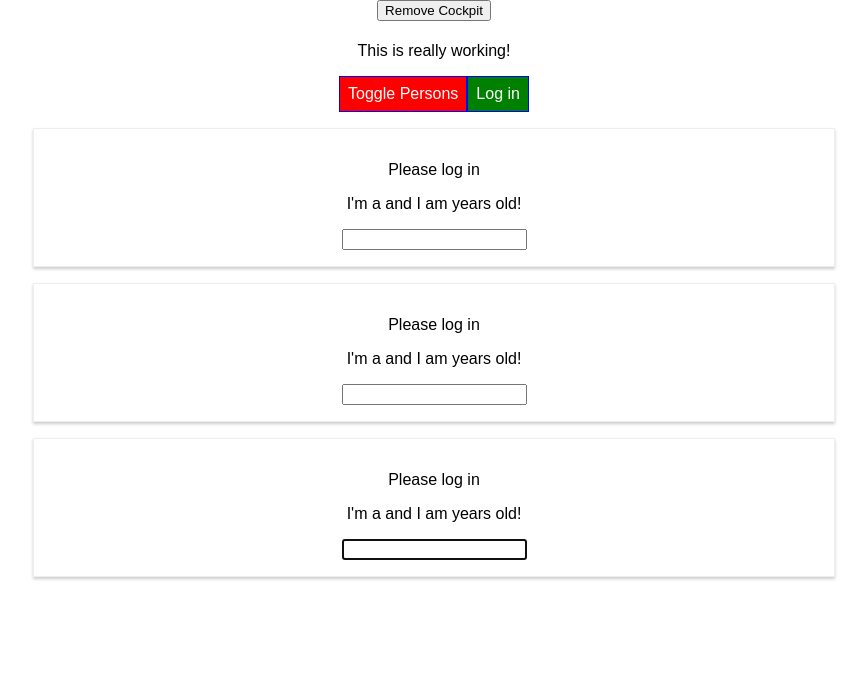
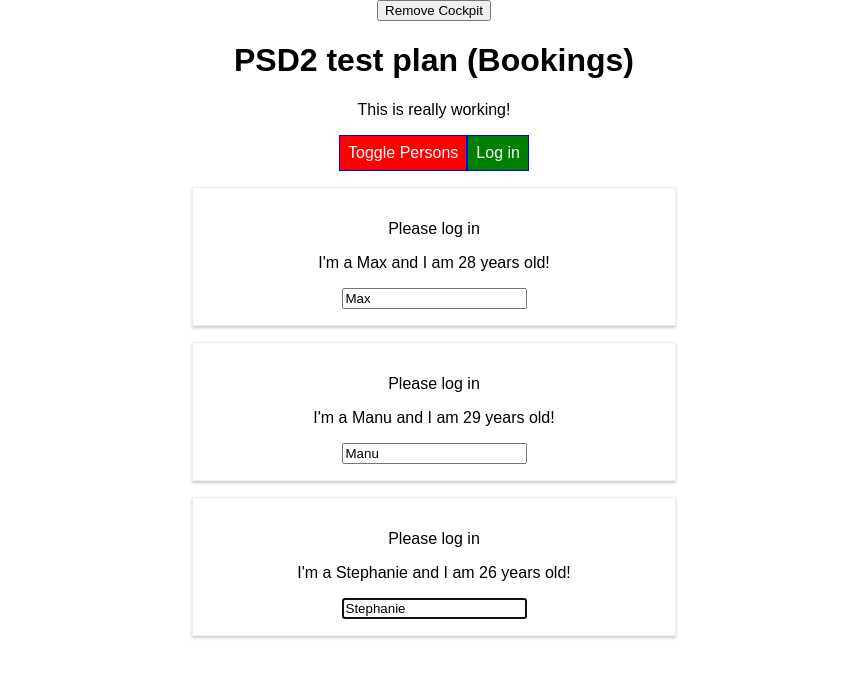
Before and after one commit to dsabalete/react-complete-guide, a React (Create React App) app: page / in a window 1280 px wide. Shown: the top 678 px of the page, without its empty margins (206-1073 px from the left). Built offline with nearby package versions, Linux system fonts and the light colour scheme.

Commit message:
Pass props to the Wrapped Component

```diff
--- a/src/components/Persons/Person/Person.module.scss
+++ b/src/components/Persons/Person/Person.module.scss
@@ -6,3 +6,9 @@
     padding: 16px;
     text-align: center;
 }
+
+@media (min-width: 500px) {
+    .Person {
+         width: 450px;
+    }
+}
--- a/src/hoc/withClass.js
+++ b/src/hoc/withClass.js
@@ -3,7 +3,7 @@ import React from 'react'
 const withClass = (WrappedComponent, className) => {
     return props => (
         <div className={className}>
-            <WrappedComponent />
+            <WrappedComponent {...props} />
         </div>
     )
 }
```
